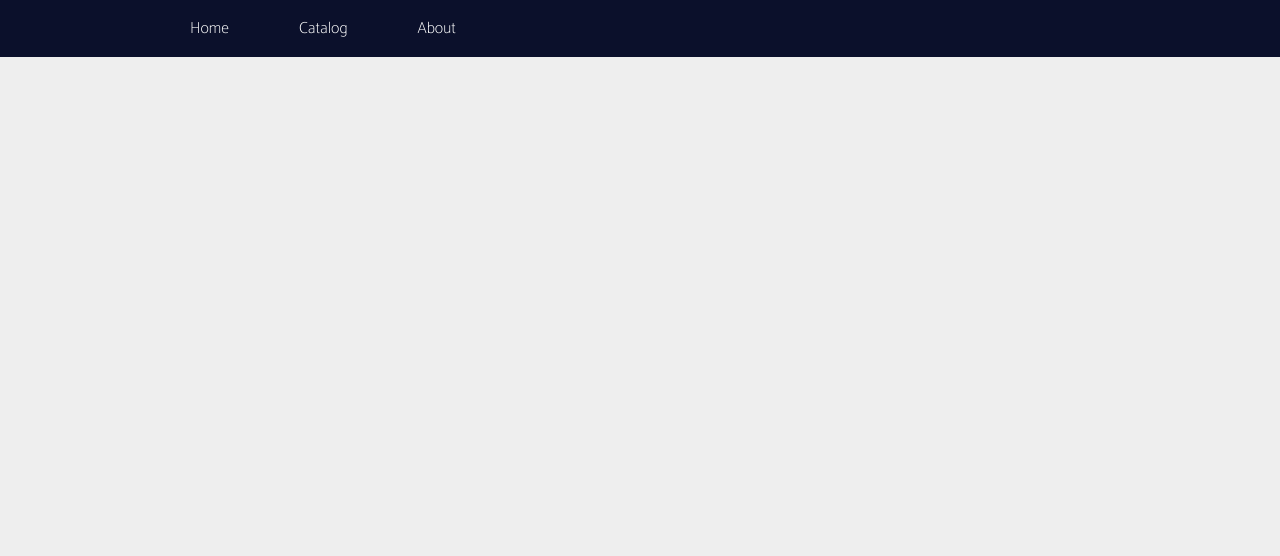
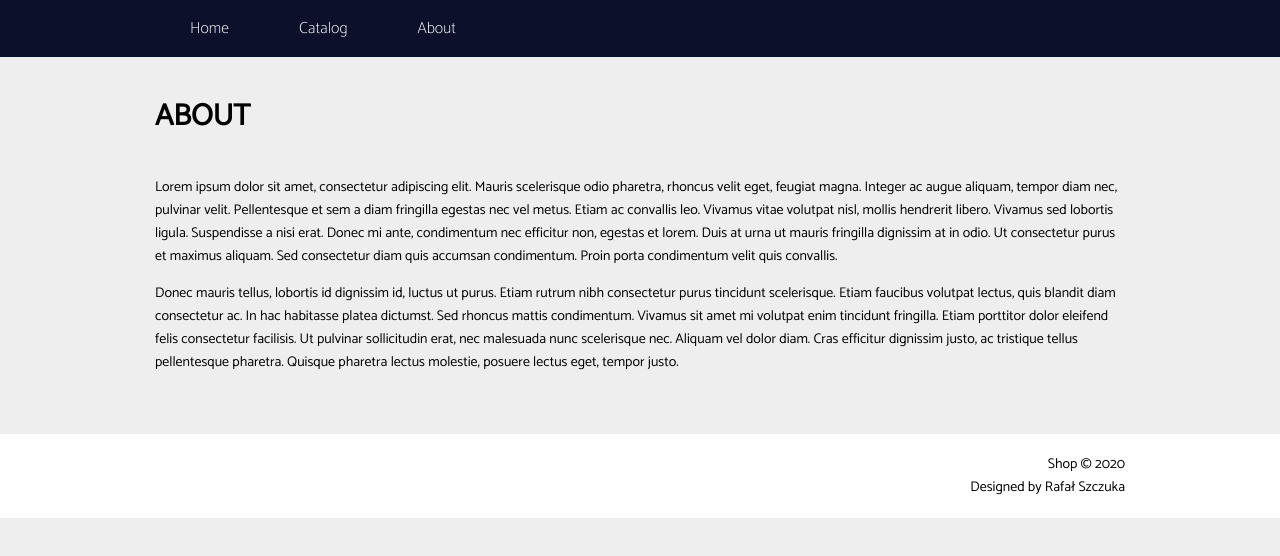
Before and after one commit to RafalSzczuka/Javascript-dev-2019-2020, a React (Create React App) app in the folder React/shop/: page /about in a window 1280 px wide. Shown: the top 556 px of the page. Built offline with nearby package versions, Linux system fonts and the light colour scheme.

Commit message:
new components added

```diff
--- a/React/shop/src/App.js
+++ b/React/shop/src/App.js
@@ -1,16 +1,27 @@
-import React from 'react';
-import './App.css';
-import Menu from './componets/Menu/Menu'
-import { BrowserRouter as Router, Route, Switch } from 'react-router-dom';
+import React from "react";
+import "./App.css";
+import Menu from "./componets/Menu/Menu";
+import Home from "./componets/Home/Home";
+import Footer from "./componets/Footer/Footer";
+import About from "./componets/About/About";
+import Catalog from "./componets/Catalog/Catalog";
+import Error404 from "./componets/Error404/Error404";
+import { BrowserRouter as Router, Route, Switch } from "react-router-dom";
 
 function App() {
   return (
-    <div className="App">
-      <Router>
+    <Router>
+      <div className="App">
         <Menu></Menu>
-
-      </Router>
-    </div>
+        <Switch>
+          <Route exact path="/" component={Home} />
+          <Route path="/catalog" component={Catalog} />
+          <Route path="/about" component={About} />
+          <Route component={Error404} />
+        </Switch>
+        <Footer></Footer>
+      </div>
+    </Router>
   );
 }
 
--- /dev/null
+++ b/React/shop/src/componets/About/About.jsx
@@ -0,0 +1,34 @@
+import React from "react";
+
+const About = () => {
+  return (
+    <div class="container">
+      <h1 class="header-big">About</h1>
+      <p>
+        Lorem ipsum dolor sit amet, consectetur adipiscing elit. Mauris
+        scelerisque odio pharetra, rhoncus velit eget, feugiat magna. Integer ac
+        augue aliquam, tempor diam nec, pulvinar velit. Pellentesque et sem a
+        diam fringilla egestas nec vel metus. Etiam ac convallis leo. Vivamus
+        vitae volutpat nisl, mollis hendrerit libero. Vivamus sed lobortis
+        ligula. Suspendisse a nisi erat. Donec mi ante, condimentum nec
+        efficitur non, egestas et lorem. Duis at urna ut mauris fringilla
+        dignissim at in odio. Ut consectetur purus et maximus aliquam. Sed
+        consectetur diam quis accumsan condimentum. Proin porta condimentum
+        velit quis convallis.
+      </p>
+      <p>
+        Donec mauris tellus, lobortis id dignissim id, luctus ut purus. Etiam
+        rutrum nibh consectetur purus tincidunt scelerisque. Etiam faucibus
+        volutpat lectus, quis blandit diam consectetur ac. In hac habitasse
+        platea dictumst. Sed rhoncus mattis condimentum. Vivamus sit amet mi
+        volutpat enim tincidunt fringilla. Etiam porttitor dolor eleifend felis
+        consectetur facilisis. Ut pulvinar sollicitudin erat, nec malesuada nunc
+        scelerisque nec. Aliquam vel dolor diam. Cras efficitur dignissim justo,
+        ac tristique tellus pellentesque pharetra. Quisque pharetra lectus
+        molestie, posuere lectus eget, tempor justo.
+      </p>
+    </div>
+  );
+};
+
+export default About;
--- /dev/null
+++ b/React/shop/src/componets/Catalog/Catalog.jsx
@@ -0,0 +1,11 @@
+import React from "react";
+
+const Catalog = () => {
+  return (
+    <div class="container">
+      <h1 class="header-big">Catalog</h1>
+    </div>
+  );
+};
+
+export default Catalog;
--- /dev/null
+++ b/React/shop/src/componets/Error404/Error404.jsx
@@ -0,0 +1,26 @@
+import React from "react";
+
+const Error404 = () => {
+  const lennyStyle = {
+    textAlign: "center",
+    fontSize: "150px",
+    margin: "15px"
+  };
+
+  const text = {
+    textAlign: "center",
+    fontSize: "50px",
+    paddingRight: "10px",
+    paddingLeft: "10px"
+  };
+
+  return (
+    <div>
+      <p style={text}>Go back, there's nothing to see</p>
+      <p style={text}>---- Error 404 ----</p>
+      <p style={lennyStyle}>ᕦ(☉⏠☉)ᕥ</p>
+    </div>
+  );
+};
+
+export default Error404;
--- /dev/null
+++ b/React/shop/src/componets/Footer/Footer.jsx
@@ -0,0 +1,15 @@
+import React from "react";
+
+const Footer = () => {
+  return (
+    <footer>
+      <div class="container">
+        <p>
+          Shop © 2020 <br /> Designed by Rafał Szczuka
+        </p>
+      </div>
+    </footer>
+  );
+};
+
+export default Footer;
--- a/React/shop/src/componets/Home/Home.jsx
+++ b/React/shop/src/componets/Home/Home.jsx
@@ -1,13 +1,12 @@
-import React from "react"
+import React from "react";
 
 const Home = () => {
+  return (
+    <div class="container">
+      <h1 class="header-big">Welcome to our store</h1>
+      <h2 class="header-small">Desktops</h2>
+    </div>
+  );
+};
 
-    return (
-        <div>
-            <h1>home page</h1>
-
-        </div>
-    )
-}
-
-export default Home
+export default Home;
```
